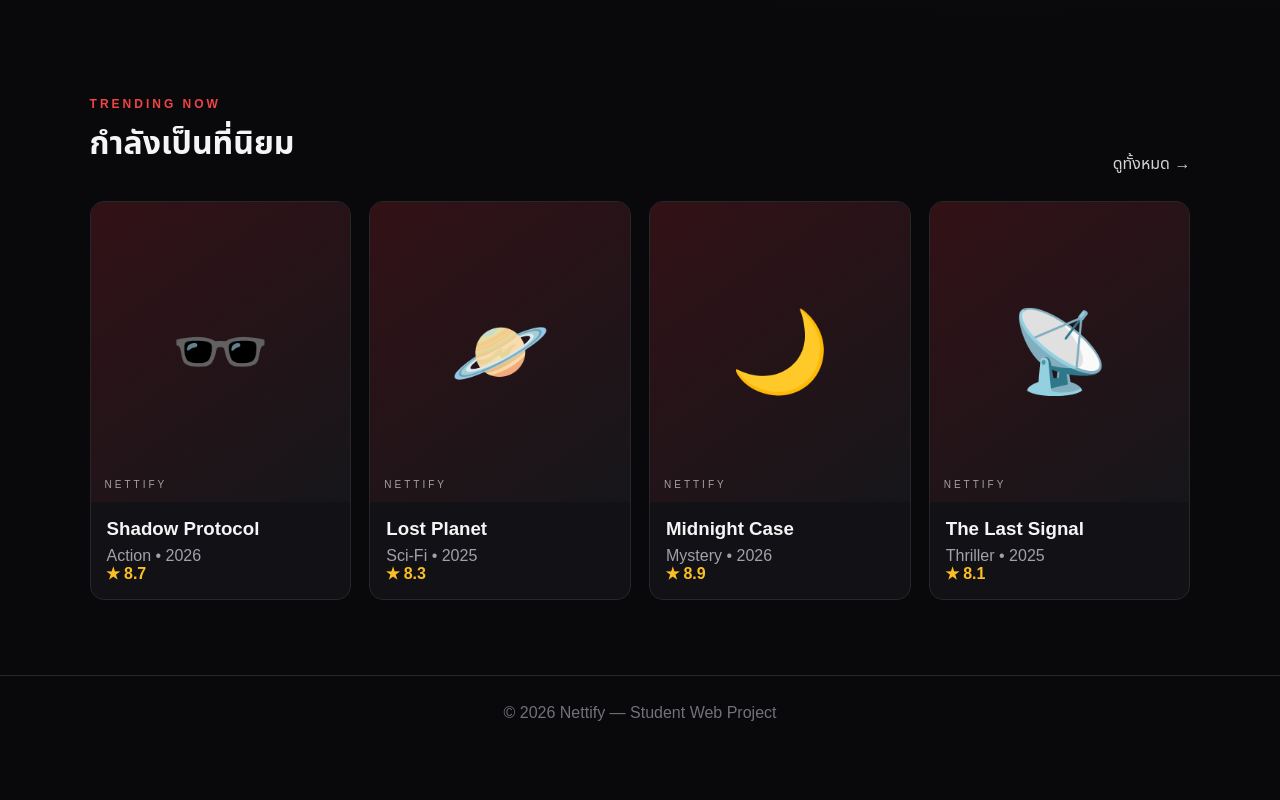
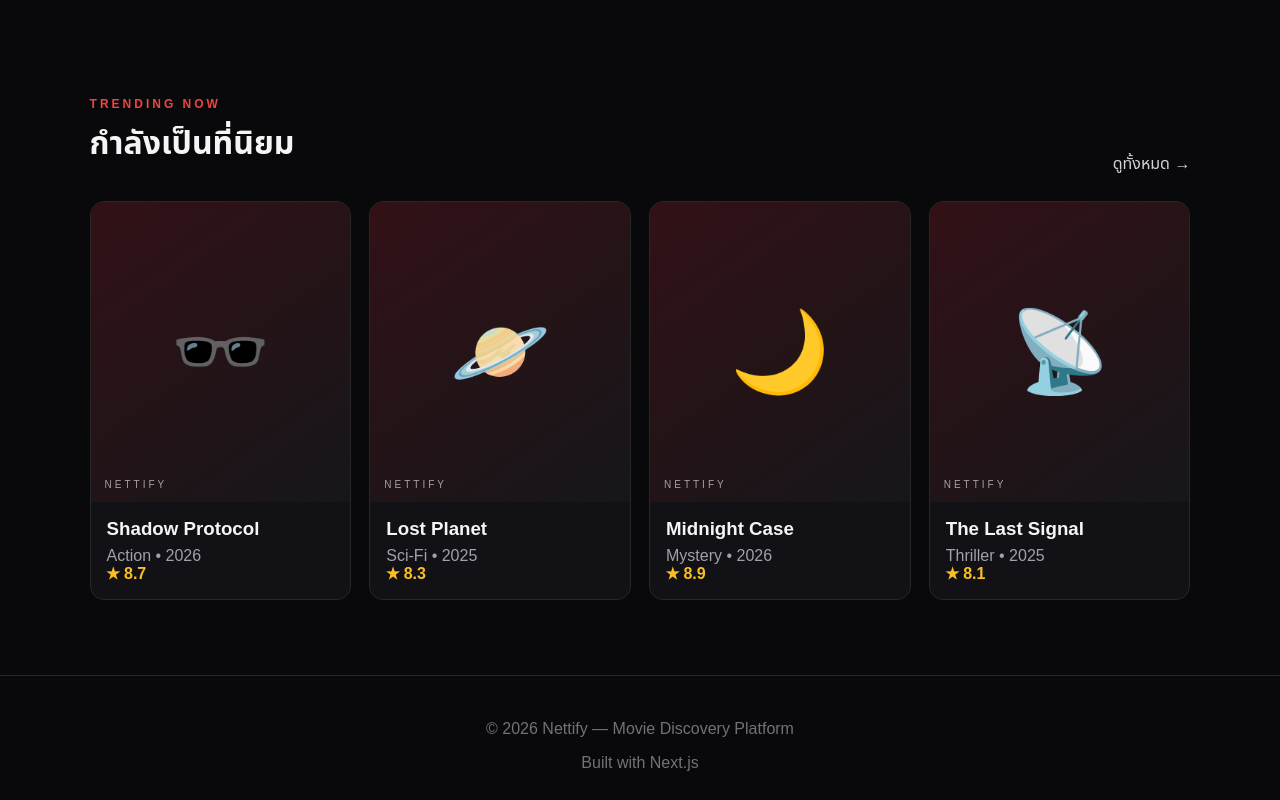
Before and after one commit to Zohaibcode740/.Net-websit, a Next.js app: page / in a window 1280 px wide. Shown: the part 619-1419 px from the top of the page. Before the commit the page ends 1369 px from the top, so only its background shows below. Built offline with nearby package versions, Linux system fonts and the light colour scheme.

Commit message:
Improve website metadata and footer

```diff
--- a/app/layout.tsx
+++ b/app/layout.tsx
@@ -3,17 +3,45 @@ import "./globals.css";
 import Navbar from "@/components/Navbar";
 
 export const metadata: Metadata = {
-  title: "Nettify | Movie Discovery",
-  description: "เว็บไซต์ค้นหาและค้นพบภาพยนตร์และซีรีส์",
+  title: "Nettify | Discover Movies & Series",
+  description:
+    "Nettify is a modern movie discovery platform to explore movies, ratings, genres and series information.",
+  keywords: [
+    "movies",
+    "series",
+    "movie discovery",
+    "Nettify",
+  ],
+  authors: [
+    {
+      name: "Nettify Team",
+    },
+  ],
 };
 
-export default function RootLayout({ children }: Readonly<{ children: React.ReactNode }>) {
+export default function RootLayout({
+  children,
+}: Readonly<{
+  children: React.ReactNode;
+}>) {
   return (
     <html lang="th">
       <body>
         <Navbar />
-        <main>{children}</main>
-        <footer className="footer">© 2026 Nettify — Student Web Project</footer>
+
+        <main className="main-content">
+          {children}
+        </main>
+
+        <footer className="footer">
+          <p>
+            © 2026 Nettify — Movie Discovery Platform
+          </p>
+          <span>
+            Built with Next.js
+          </span>
+        </footer>
+
       </body>
     </html>
   );
```
